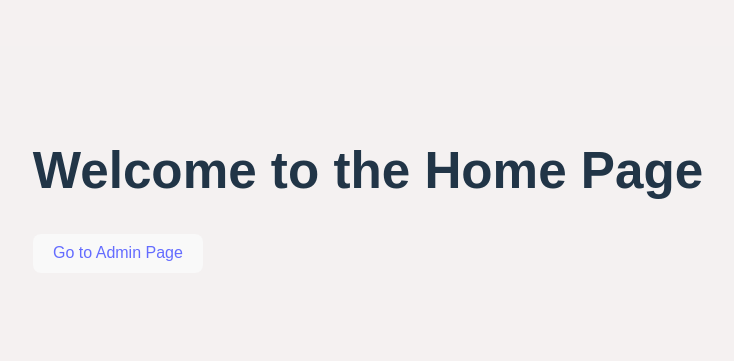
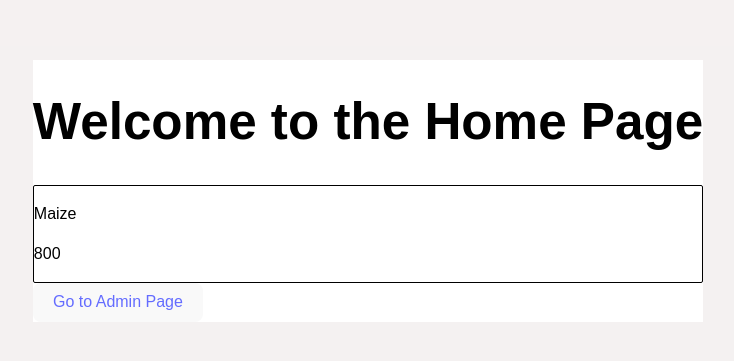
Before and after one commit to 629949/AgroPrice, a React (Vite) app: page / in a window 1280 px wide. Shown: the part 209-570 px from the top of the page, without its empty margins (272-1006 px from the left). Built offline with nearby package versions, Linux system fonts and the light colour scheme.

Commit message:
add the price container

```diff
--- /dev/null
+++ b/src/Components/PriceContainer/Price.css
@@ -0,0 +1,4 @@
+.price-container {
+    border: 1px solid;
+    Border-Radius: 2px;
+}
--- /dev/null
+++ b/src/Components/PriceContainer/PriceContainer.jsx
@@ -0,0 +1,11 @@
+import './Price.css'
+
+export default function PriceContainer({name, Price})
+{
+    return (
+        <div className='price-container'>
+            <p>{name}</p>
+            <p>{Price}</p>
+        </div>
+    )
+}
--- a/src/Pages/Admin/Admin.css
+++ b/src/Pages/Admin/Admin.css
@@ -50,8 +50,19 @@ input {
     background-color: #fafafa;
     box-shadow: 0 4px 8px rgba(0, 0, 0, 0.1);
     z-index: 10;
+    color: black
+}
+
+input[type=date] {
+    color: black;
 }
 
 #notes {
     height: 200px;
 }
+
+button:hover {
+    background-color: white;
+    color: black;
+    font-style: bold
+}
--- a/src/Pages/Admin/AdminPage.jsx
+++ b/src/Pages/Admin/AdminPage.jsx
@@ -26,6 +26,10 @@ function Admin(){
 
         <label htmlFor="notes">Notes</label>
         <input id="notes" />
+
+        <button>
+            Submit
+        </button>
      </form>
             </div>
 
--- /dev/null
+++ b/src/Pages/Home/Home.css
@@ -0,0 +1,13 @@
+body {
+    box-sizing: border-box;
+    padding: 0;
+    margin: 0;
+    background-color: rgb(196, 193, 193)
+}
+
+div {
+    background-color: white;
+    height: screen;
+    color: black
+
+}
--- a/src/Pages/Home/HomePage.jsx
+++ b/src/Pages/Home/HomePage.jsx
@@ -1,5 +1,9 @@
 import React from 'react'
 import AdminUserButton from '../../Components/Admin_UserButton.jsx'
+import PriceContainer from '../../Components/PriceContainer/PriceContainer.jsx'
+
+
+import './Home.css'
 
 export default function HomePage() {
   return (
@@ -8,6 +12,17 @@ export default function HomePage() {
 
       <h1>Welcome to the Home Page</h1>
 
+
+    <div>
+      <PriceContainer
+      name= {'Maize'}
+      Price = {'800'}
+      />
+      {/* <PriceContainer/>
+      <PriceContainer/>
+      <PriceContainer/> */}
+
+    </div>
 <AdminUserButton
 name="Go to Admin Page"
 />
```
